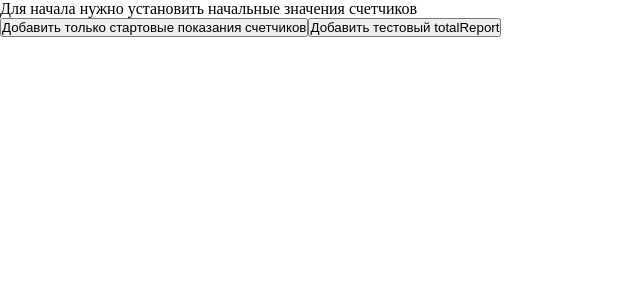
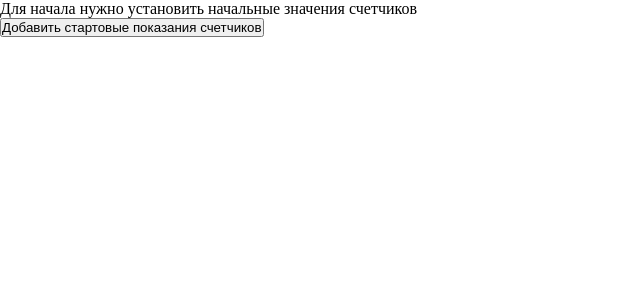
Before and after one commit to digunin/comm-payment, a React app: page / in a window 1280 px wide. Shown: the top 300 px of the page, without its empty margins (0-640 px from the left). Built offline with nearby package versions, Linux system fonts and the light colour scheme.

Commit message:
button for set test totalreport was removed from 'startPage', 'App' now receive test report as optional property

```diff
--- a/src/App.tsx
+++ b/src/App.tsx
@@ -1,17 +1,34 @@
-import React from "react";
+import React, { useEffect } from "react";
 import { StartPage } from "./components/StartPage";
 import ReportPage from "./components/reportpage/ReportPage";
 import CreateMonthReport from "./components/forms/create-month-report/CreateMonthReport";
 import { useAppMode } from "./useAppMode";
 import ChangeMonthReport from "./components/forms/edit-month-report/EditMonthReport";
+import { setPaymentsState } from "./store/payment/paymentReducer";
+import { setPriceState } from "./store/price/priceReducer";
+import { setMode } from "./store/app-mode/appModeReducer";
+import { RootState } from "./store";
+import { useAppDispatch } from "./AppHooks";
 
-function App() {
+function App({
+  testState,
+}: {
+  testState?: Omit<RootState, "createMonthReportState">;
+}) {
+  const dispatch = useAppDispatch();
   const {
     isMonthReportCreate,
     isStartingPage,
     isReportShow,
     isMonthReportChange,
   } = useAppMode();
+  useEffect(() => {
+    if (testState) {
+      dispatch(setPaymentsState(testState.paymentState));
+      dispatch(setPriceState(testState.priceState));
+      dispatch(setMode(testState.appModeState.mode));
+    }
+  }, []);
   return (
     <div className="App">
       {isMonthReportCreate && <CreateMonthReport />}
--- a/src/components/StartPage.tsx
+++ b/src/components/StartPage.tsx
@@ -1,14 +1,9 @@
 import React from "react";
-import {
-  addStartReadings,
-  setPaymentsState,
-} from "../store/payment/paymentReducer";
+import { addStartReadings } from "../store/payment/paymentReducer";
 import {
   MeterReadings,
   testTotalReport,
-  price,
 } from "../store/payment/paymentReducer.utils";
-import { setPriceState } from "../store/price/priceReducer";
 import { setMode } from "../store/app-mode/appModeReducer";
 import { useAppDispatch } from "../AppHooks";
 
@@ -29,23 +24,7 @@ export function StartPage() {
           dispatch(setMode("show-report"));
         }}
       >
-        Добавить только стартовые показания счетчиков
-      </button>
-      <button
-        className="btn-add-testTotalReport"
-        data-testid="btn-add-testTotalReport"
-        onClick={() => {
-          dispatch(setPaymentsState(testTotalReport));
-          dispatch(
-            setPriceState({
-              actualPrice: price,
-              oldPrices: [],
-            })
-          );
-          dispatch(setMode("show-report"));
-        }}
-      >
-        Добавить тестовый totalReport
+        Добавить стартовые показания счетчиков
       </button>
     </div>
   );
```
Also changed, not shown: 1 other file (tests, documents, lock files or other folders).
